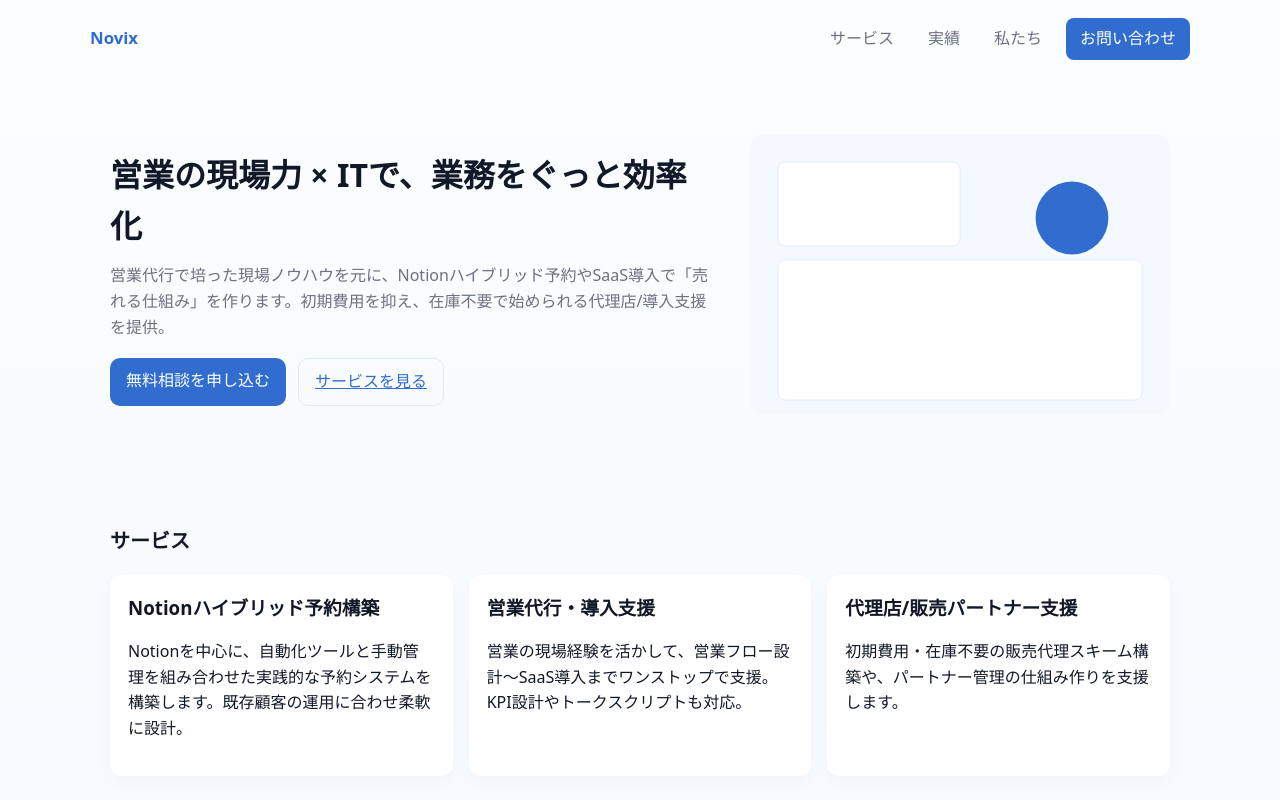
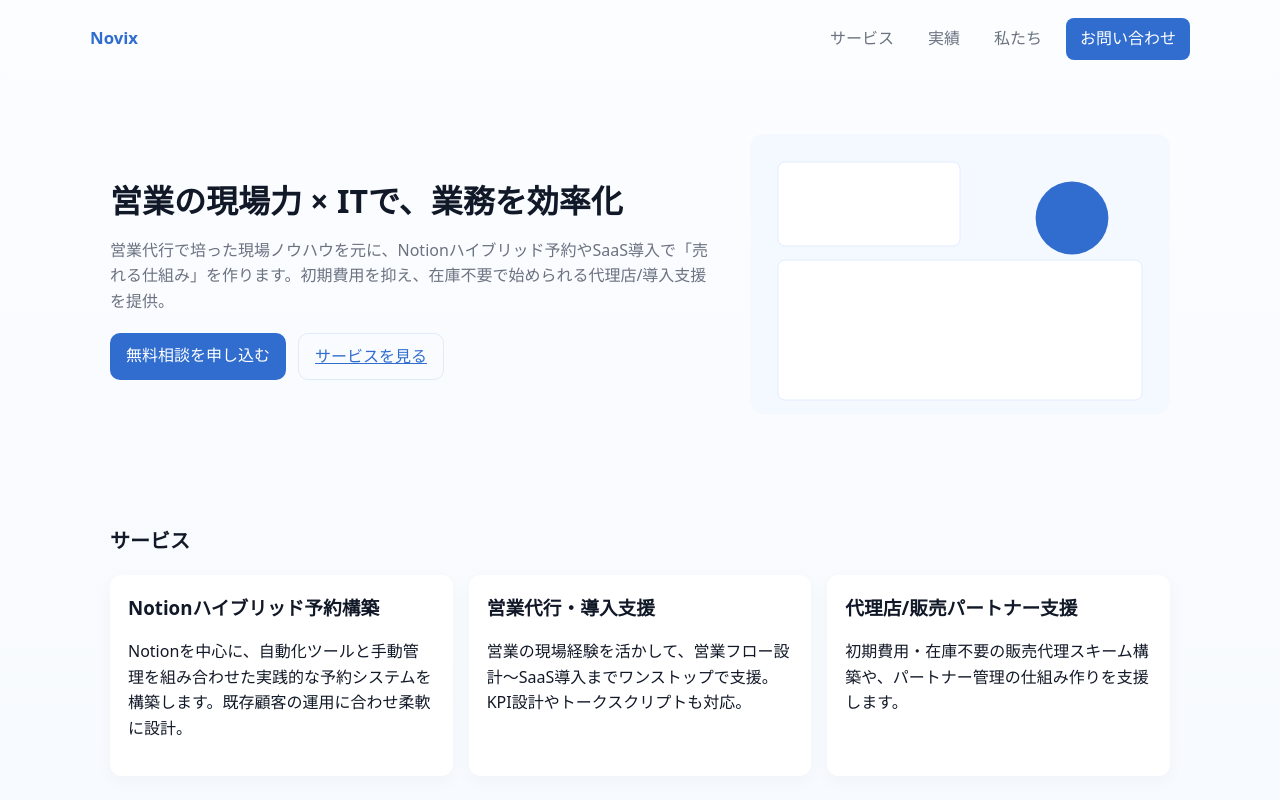
Before and after one commit to hi-novix/-, a plain HTML site: page index.html in a window 1280 px wide. Shown: the top 800 px of the page. Drawn offline with Linux system fonts and the light colour scheme.

Commit message:
Update index.html

```diff
--- a/index.html
+++ b/index.html
@@ -26,7 +26,7 @@
     <section class="hero">
       <div class="container hero-grid">
         <div class="hero-text">
-          <h1>営業の現場力 × ITで、業務をぐっと効率化</h1>
+          <h1>営業の現場力 × ITで、業務を効率化</h1>
           <p>営業代行で培った現場ノウハウを元に、Notionハイブリッド予約やSaaS導入で「売れる仕組み」を作ります。初期費用を抑え、在庫不要で始められる代理店/導入支援を提供。</p>
           <div class="hero-ctas">
             <a href="#contact" class="btn-primary">無料相談を申し込む</a>
```
